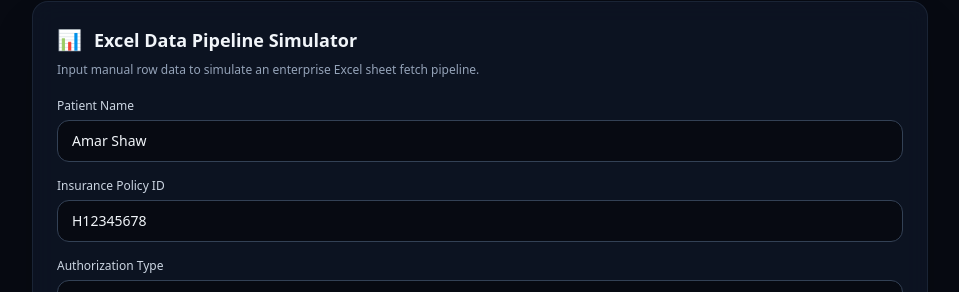
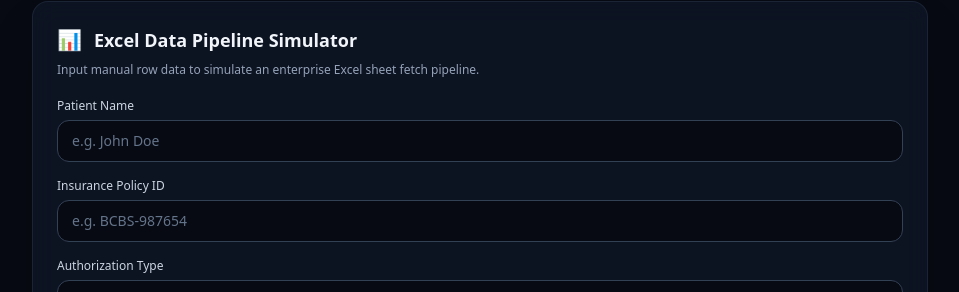
Before and after one commit to amarshaw87/prior-auth-engine, a React (Vite) app: page / in a window 1280 px wide. Shown: the part 202-494 px from the top of the page, without its empty margins (160-1119 px from the left). Built offline with nearby package versions, Linux system fonts and the light colour scheme; the HTML template or start-up script is replaced by a standard one.

Commit message:
Update ExcelForm.jsx

```diff
--- a/src/components/ExcelForm.jsx
+++ b/src/components/ExcelForm.jsx
@@ -1,22 +1,17 @@
 import React, { useState } from 'react';
 
 export default function ExcelForm({ onDataFetch }) {
-  const [patientName, setPatientName] = useState('Amar Shaw');
-  const [policyId, setPolicyId] = useState('H12345678');
+  const [patientName, setPatientName] = useState('');
+  const [policyId, setPolicyId] = useState('');
   const [authType, setAuthType] = useState('Prior Auth');
 
   const handleSubmit = (e) => {
     e.preventDefault();
     if (onDataFetch) {
-      // Pass both camelCase and snake_case to satisfy all hook validation rules
       onDataFetch({
         patientName: patientName.trim(),
         policyId: policyId.trim(),
-        authType: authType,
-        patient_name: patientName.trim(),
-        insurance_id: policyId.trim(),
-        name: patientName.trim(),
-        id: policyId.trim()
+        authType: authType
       });
     }
   };
@@ -41,7 +36,7 @@
             value={patientName}
             onChange={(e) => setPatientName(e.target.value)}
             className="w-full px-3.5 py-2.5 bg-[#070A12] border border-slate-700 rounded-xl text-slate-100 placeholder-slate-500 text-sm focus:outline-none focus:border-indigo-500 focus:ring-1 focus:ring-indigo-500 transition duration-150"
-            placeholder="Amar Shaw"
+            placeholder="e.g. John Doe"
           />
         </div>
 
@@ -54,7 +49,7 @@
             value={policyId}
             onChange={(e) => setPolicyId(e.target.value)}
             className="w-full px-3.5 py-2.5 bg-[#070A12] border border-slate-700 rounded-xl text-slate-100 placeholder-slate-500 text-sm focus:outline-none focus:border-indigo-500 focus:ring-1 focus:ring-indigo-500 transition duration-150"
-            placeholder="H12345678"
+            placeholder="e.g. BCBS-987654"
           />
         </div>
 
```
